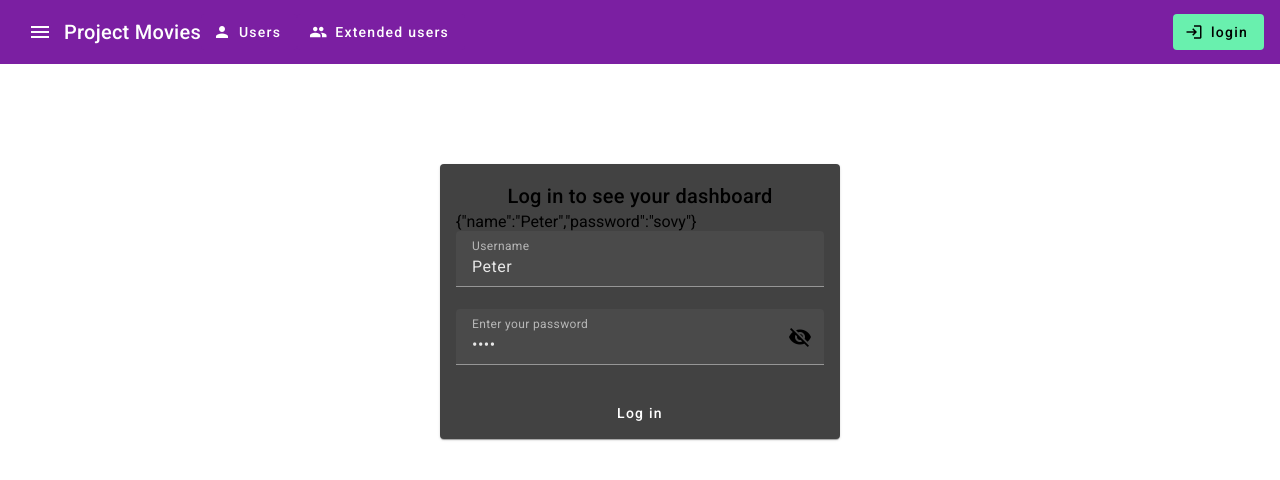
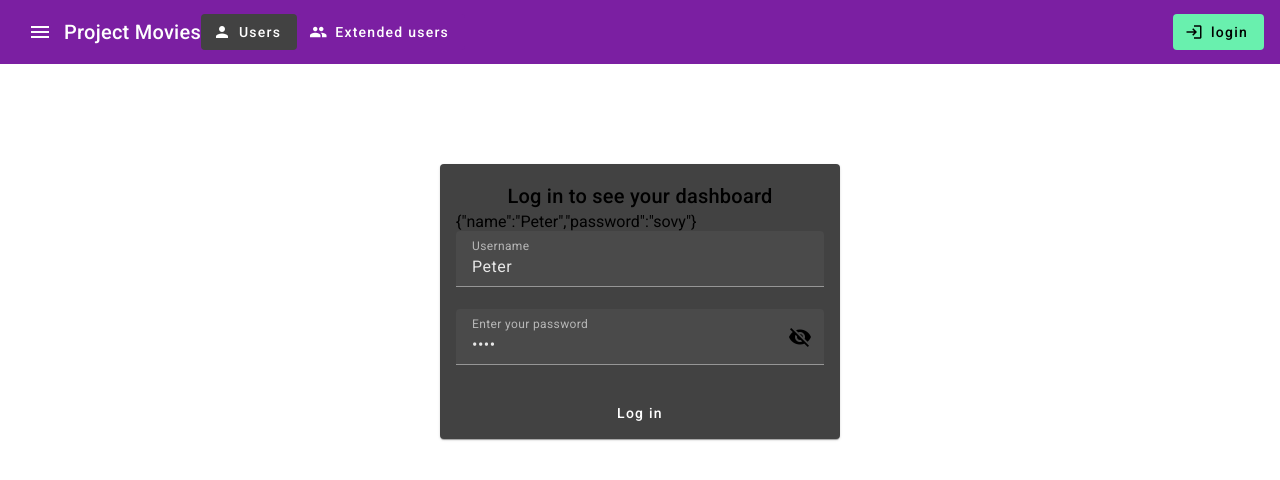
Before and after one commit to ch-domino/films_mine, an Angular app: page /login in a window 1280 px wide. Shown: the top 480 px of the page. Built offline with nearby package versions, Linux system fonts and the light colour scheme.

Commit message:
Refactor navbar component HTML

```diff
--- a/src/app/navbar/navbar.component.html
+++ b/src/app/navbar/navbar.component.html
@@ -1,17 +1,9 @@
 <mat-toolbar color="primary">
-  <button
-    mat-icon-button
-    class="example-icon"
-    aria-label="Example icon-button with menu icon"
-  >
+  <button mat-icon-button>
     <mat-icon>menu</mat-icon>
   </button>
   <span>Project Movies</span>
-  <a
-    routerLink="/users"
-    routerLinkActive="active"
-    mat-flat-button
-    color="primary"
+  <a routerLink="/users" routerLinkActive="active" mat-flat-button color="basic"
     ><mat-icon>person</mat-icon> Users</a
   >
   <a
```
